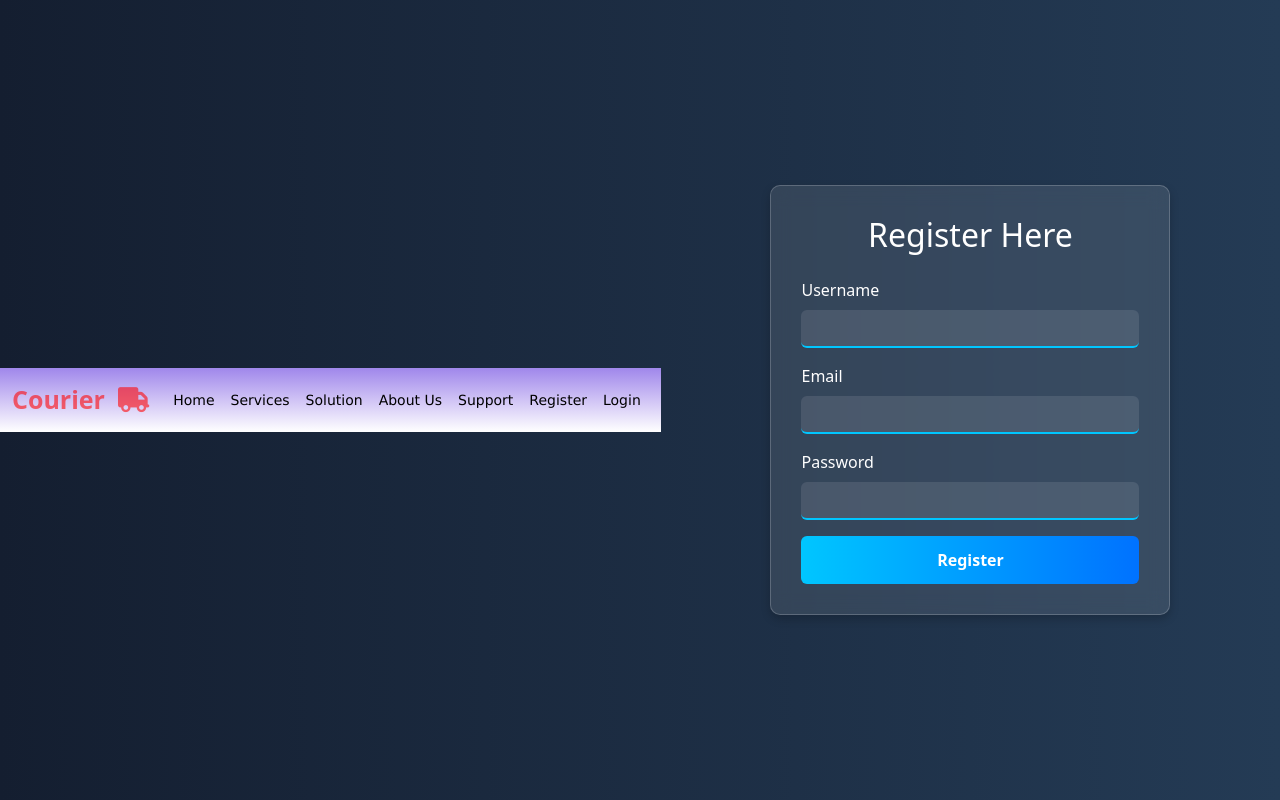
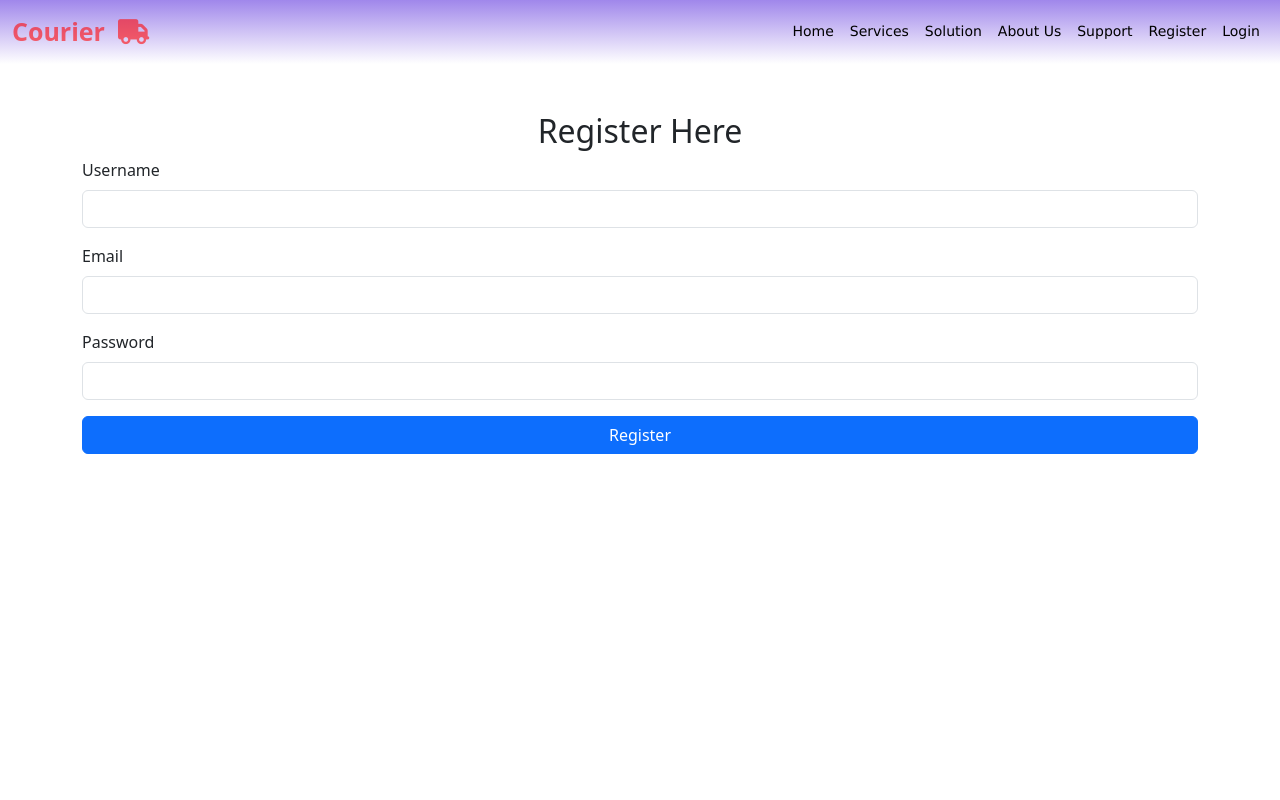
Before and after one commit to saikrishna2468/Courier-Management-System, a Django app: page /register in a window 1280 px wide. Run offline with Django 5.2, Linux system fonts and the light colour scheme.

Commit message:
chnage in navl bar

```diff
--- a/project/app/templates/register.html
+++ b/project/app/templates/register.html
@@ -4,107 +4,25 @@
     {% load static %}
     <meta charset="UTF-8">
     <meta name="viewport" content="width=device-width, initial-scale=1.0">
-    <title>Register</title>
+    <title>Registration</title>
     <!-- Font Awesome -->
     <link rel="stylesheet" href="https://cdnjs.cloudflare.com/ajax/libs/font-awesome/6.7.2/css/all.min.css" crossorigin="anonymous">
     <!-- AOS CSS -->
     <link href="https://unpkg.com/aos@2.3.1/dist/aos.css" rel="stylesheet">
     <!-- Bootstrap CSS -->
     <link href="https://cdn.jsdelivr.net/npm/bootstrap@5.3.3/dist/css/bootstrap.min.css" rel="stylesheet">
+</head>
+<style>
+    .reg{
 
-    <style>
-        /* Background with gradient */
-        body {
-            background: linear-gradient(to right, #141e30, #243b55);
-            display: flex;
-            justify-content: center;
-            align-items: center;
-            height: 100vh;
-        }
-
-        /* Glassmorphism Card */
-        .reg {
-            background: rgba(255, 255, 255, 0.1);
-            backdrop-filter: blur(10px);
-            border-radius: 10px;
-            padding: 30px;
-            max-width: 400px;
-            width: 100%;
-            box-shadow: 0 4px 10px rgba(0, 0, 0, 0.2);
-            color: white;
-            border: 1px solid rgba(255, 255, 255, 0.2);
-        }
-
-        /* Inputs */
-        .form-control {
-            background: rgba(255, 255, 255, 0.1);
-            color: white;
-            border: none;
-            border-bottom: 2px solid #00c6ff;
-            transition: all 0.3s ease-in-out;
-        }
-
-        .form-control:focus {
-            background: rgba(255, 255, 255, 0.2);
-            outline: none;
-            box-shadow: none;
-            border-bottom: 2px solid #ff416c;
-        }
-
-        /* Sparkling Animation */
-        .sparkle {
-            position: relative;
-            overflow: hidden;
-            transition: all 0.3s ease-in-out;
-        }
-
-        .sparkle::before {
-            content: "";
-            position: absolute;
-            top: -50%;
-            left: -50%;
-            width: 200%;
-            height: 200%;
-            background: radial-gradient(circle, rgba(255, 255, 255, 0.3) 10%, rgba(255, 255, 255, 0) 70%);
-            opacity: 0;
-            transition: opacity 0.3s ease-in-out;
-        }
-
-        .sparkle:hover::before {
-            opacity: 1;
-            animation: sparkle-animation 1.5s linear infinite;
-        }
-
-        @keyframes sparkle-animation {
-            0% {
-                transform: translateX(-50%) translateY(-50%) rotate(0deg);
-            }
-            100% {
-                transform: translateX(-50%) translateY(-50%) rotate(360deg);
-            }
-        }
-
-        /* Button */
-        .btn-primary {
-            background: linear-gradient(to right, #00c6ff, #0072ff);
-            border: none;
-            padding: 12px;
-            font-weight: bold;
-            transition: all 0.3s ease-in-out;
-        }
-
-        .btn-primary:hover {
-            background: linear-gradient(to right, #ff416c, #ff4b2b);
-            transform: scale(1.05);
-        }
-
-    </style>
-</head>
+    }
+</style>
 <body>
- <!-- Include Navbar -->
- {% include 'navbar.html' %}
-    <div class="container reg my-5" data-aos="fade-up">
-        <h2 class="text-center mb-4">Register Here</h2>
+    <!-- Include Navbar -->
+    {% include 'navbar.html' %}
+    <!-- Registration Content -->
+    <div class="container reg my-5">
+        <h2 class="text-center">Register Here</h2>
         <form>
             <div class="mb-3">
                 <label class="form-label">Username</label>
@@ -118,7 +36,7 @@
                 <label class="form-label">Password</label>
                 <input type="password" class="form-control" required>
             </div>
-            <button type="submit" class="btn btn-primary w-100 sparkle">Register</button>
+            <button type="submit" class="btn btn-primary w-100">Register</button>
         </form>
     </div>
 
```
